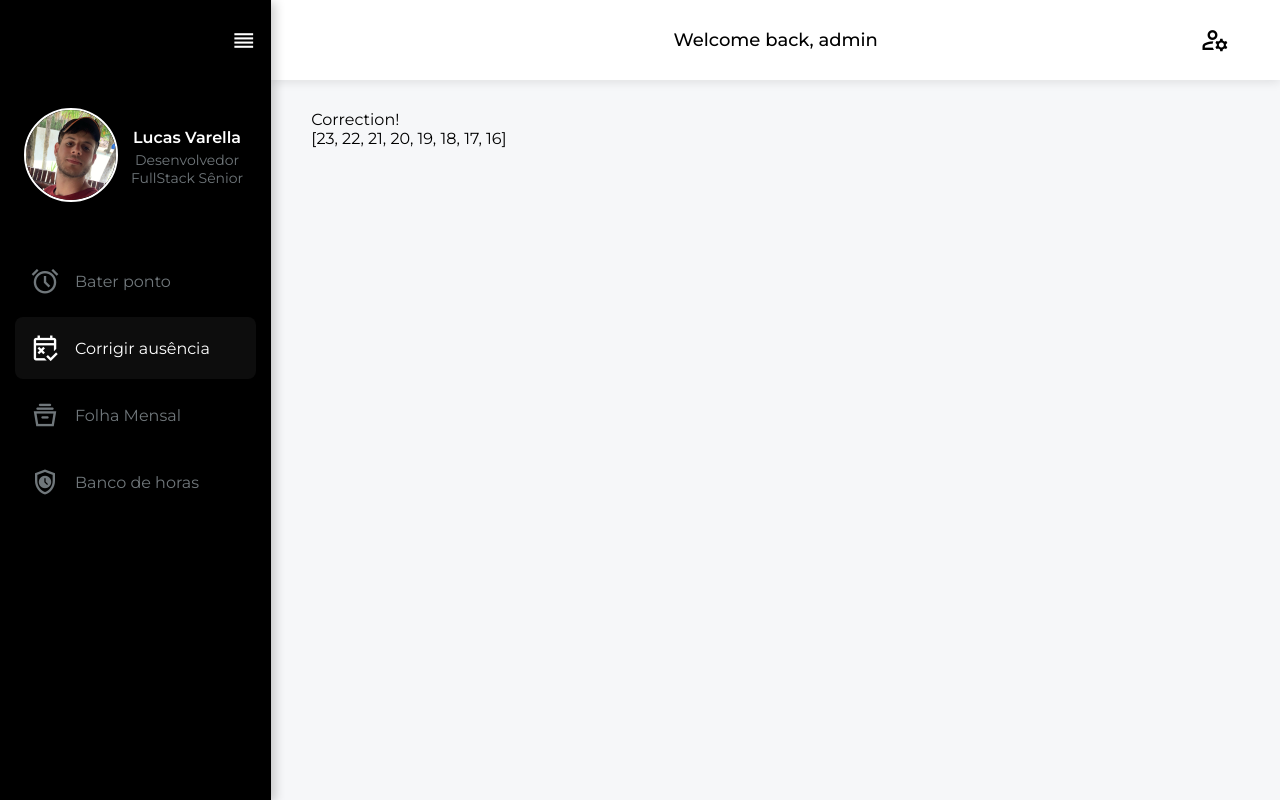
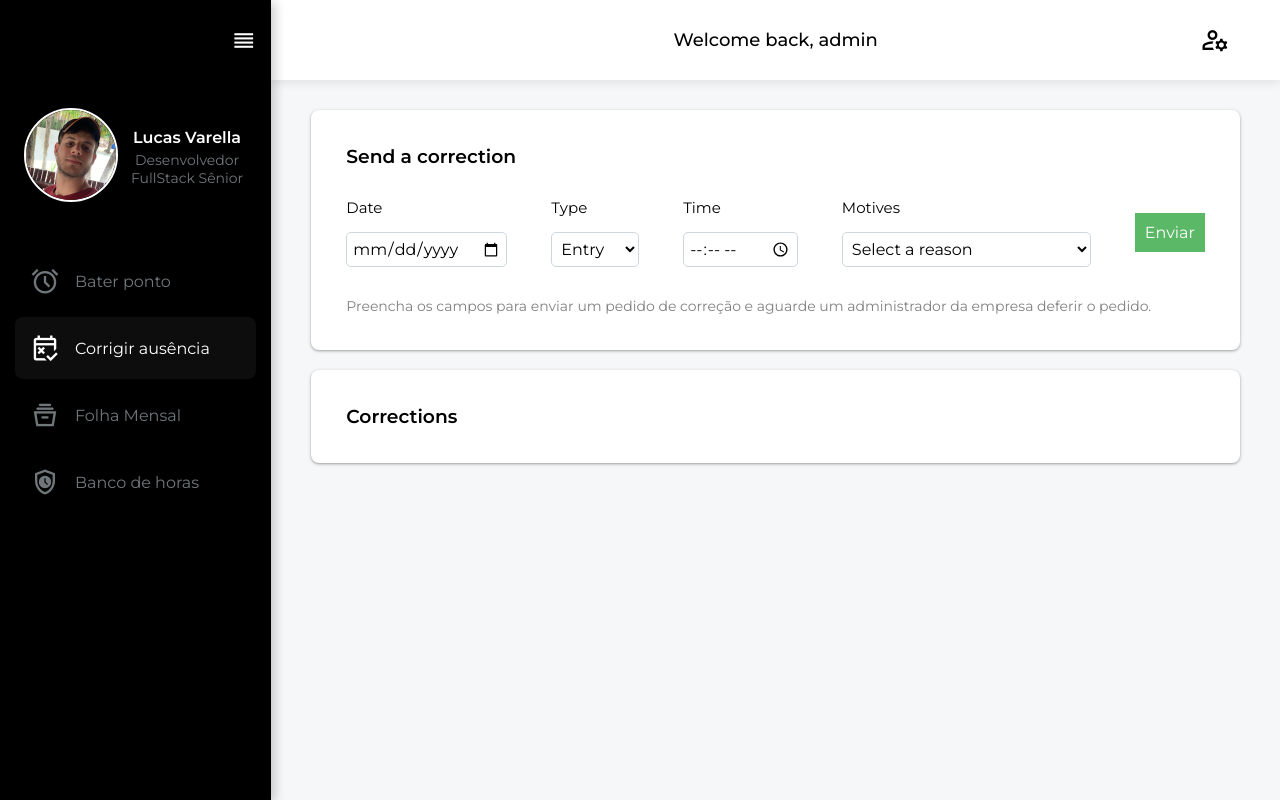
Before and after one commit to LucasVarella/PointSystem, a Django app: page /correction in a window 1280 px wide. Run offline with Django 4.2, Linux system fonts and the light colour scheme; a user stored in the database is signed in; some libraries are stand-ins or nearby versions.

Commit message:
Send a correction - estrutura construida

```diff
--- a/myDjango/point/models.py
+++ b/myDjango/point/models.py
@@ -24,3 +24,25 @@ class Point(models.Model):
 
     def __str__(self):
         return (f"{self.type} - {self.day} - {self.user}")
+
+class Corrections(models.Model):
+    TYPE_CHOICES = (
+        ("E", "Entry"),
+        ("P", "Pause"),
+        ("R", "Return"),
+        ("Q", "Quit")
+    )
+
+    STATUS_CHOICES = (
+        ("P","Pending"),
+        ("A","Approved"),
+        ("R","Refused"),
+    )
+
+    time = models.CharField(max_length=5, blank=False, default='99:99')
+    day = models.SmallIntegerField(blank=False, default=0)
+    month = models.SmallIntegerField(blank=False, default=0)
+    year = models.CharField(max_length=4, blank =False, default='2023')
+    user = models.ForeignKey(User, on_delete=models.CASCADE, blank=False, null=False)
+    type = models.CharField(max_length=1, choices=TYPE_CHOICES, blank=False, null=False)
+    status = models.CharField(max_length=1, choices=STATUS_CHOICES, blank=False, null=False, default="P")
--- a/myDjango/point/static/point/css/global.css
+++ b/myDjango/point/static/point/css/global.css
@@ -238,7 +238,7 @@ h2{
     background-color: azure;
     padding: 7px;
     text-align: center;
-    font-size: 17px;
+    font-size: 16px;
 }
 
 #close-registers{
@@ -260,6 +260,62 @@ h2{
     flex-wrap: wrap !important;
     align-items: center;
 
+}
+
+.box-div{
+    box-shadow: rgba(60, 64, 67, 0.3) 0px 1px 2px 0px, rgba(60, 64, 67, 0.15) 0px 1px 3px 1px;
+    border-radius: 8px;
+    background-color: white;
+    margin-bottom: 20px;
+    padding: 35px;
+}
+
+.box-div h3{
+    margin: 0px;
+}
+
+.make-correction{
+    display: flex;
+    justify-content: space-between;
+    align-items: center;
+    padding: 30px 0px;
+
+}
+
+.btn-green{
+    color: white;
+    background-color: #5BB867;
+    padding: 10px;
+    cursor: pointer;
+}
+
+.btn-green:hover{
+    background-color: #6bd479;
+}
+
+.input-info input, select{
+    height: 35px;
+    border-radius: 5px;
+    box-shadow: none;
+    border: 1px solid #ced6e0;
+    transition: all 0.3s ease-in-out;
+    padding: 5px 5px;
+    background: none;
+}
+
+.input-info input:hover,select:hover{
+    border-color: #3d9cff;
+}
+
+.input-info input:focus,select:focus{
+    box-shadow: 0px 10px 20px -13px rgba(32, 56, 117, 0.35);
+    border-color: #3d9cff;
+    outline: 0;
+}
+
+.input-info p{
+    margin-top: 0;
+    font-size: 15px;
 }
 
 @media (max-width: 600px){
--- a/myDjango/point/templates/point/correction.html
+++ b/myDjango/point/templates/point/correction.html
@@ -5,8 +5,46 @@
 {% endblock %}
 
 {% block main %}
-    <div>Correction!</div>
-    <div>{{dates}}</div>
+    <div class="">
+        <div class="box-div">
+            <h3>Send a correction</h3>
+            <div class="make-correction">
+                <div class="input-info">
+                    <p>Date</p>
+                    <input type="date" name="date" id="date-correction">
+                </div>
+                <div class="input-info">
+                    <p>Type</p>
+                    <select name="types" id="types-correction">
+                        <option value="E">Entry</option>
+                        <option value="P">Pause</option>
+                        <option value="R">Return</option>
+                        <option value="Q">Exit</option>
+                    </select>
+                </div>
+                <div class="input-info">
+                    <p>Time</p>
+                    <input type="time" name="time" id="time-correction">
+                </div>
+                <div class="input-info">
+                    <p>Motives</p>
+                    <select name="motives" id="motives-correction">
+                        <option value=0>Select a reason</option>
+                        <option value="1">Esqueceu de bater o ponto</option>
+                        <option value="2">Estava sem energia</option>
+                        <option value="3">Atestado</option>
+                    </select>
+                </div>
+                <div class="btn-green" id="send-correction">
+                    Enviar
+                </div>
+            </div>
+            <label style="font-size: 14px; color: grey;">Preencha os campos para enviar um pedido de correção e aguarde um administrador da empresa deferir o pedido.</label>
+        </div>
+        <div class="box-div">
+            <h3>Corrections</h3>
+        </div>
+    </div>
 {% endblock %}
 
 {% block body %}
--- a/myDjango/point/views.py
+++ b/myDjango/point/views.py
@@ -134,13 +134,13 @@ def bank(request):
 def correction(request):
     if request.user.is_authenticated == False:
         return render(request, "point/login.html")
-    else:
 
-        dates = []
-        for i in range(0,8):
-            d = datetime.today() - timedelta(days=i)
-            dates.append(d.day)
-        return render(request, "point/correction.html", {"page": "correction", "dates": dates})
+    if request.method == "GET":
+        return render(request, "point/correction.html", {"page": "correction"})
+
+    if request.method == "POST":
+        pass
+
 
 def sheet(request):
     if request.user.is_authenticated == False:
```
Also changed, not shown: myDjango/db.sqlite3, myDjango/point/migrations/0005_corrections.py (added).
